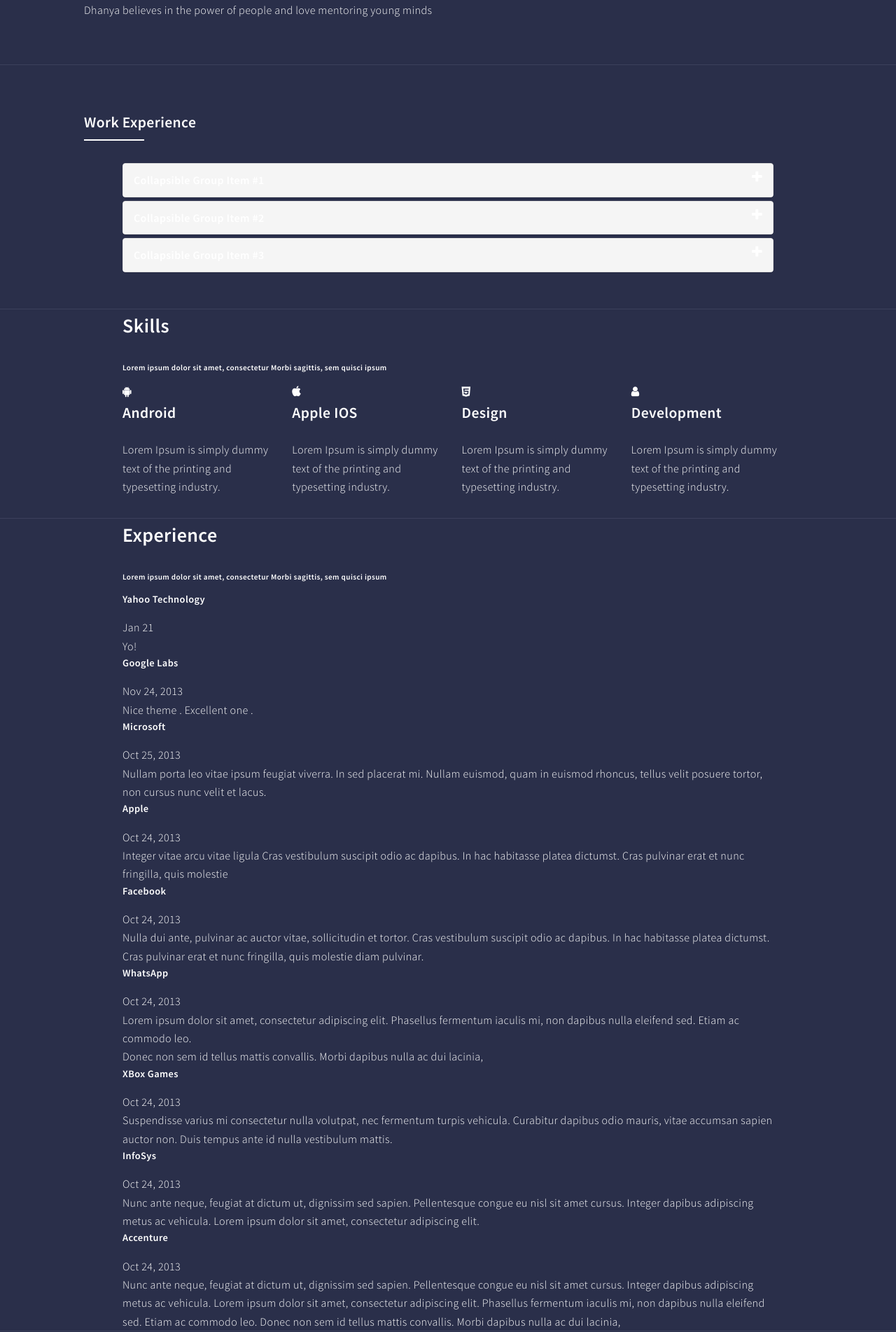
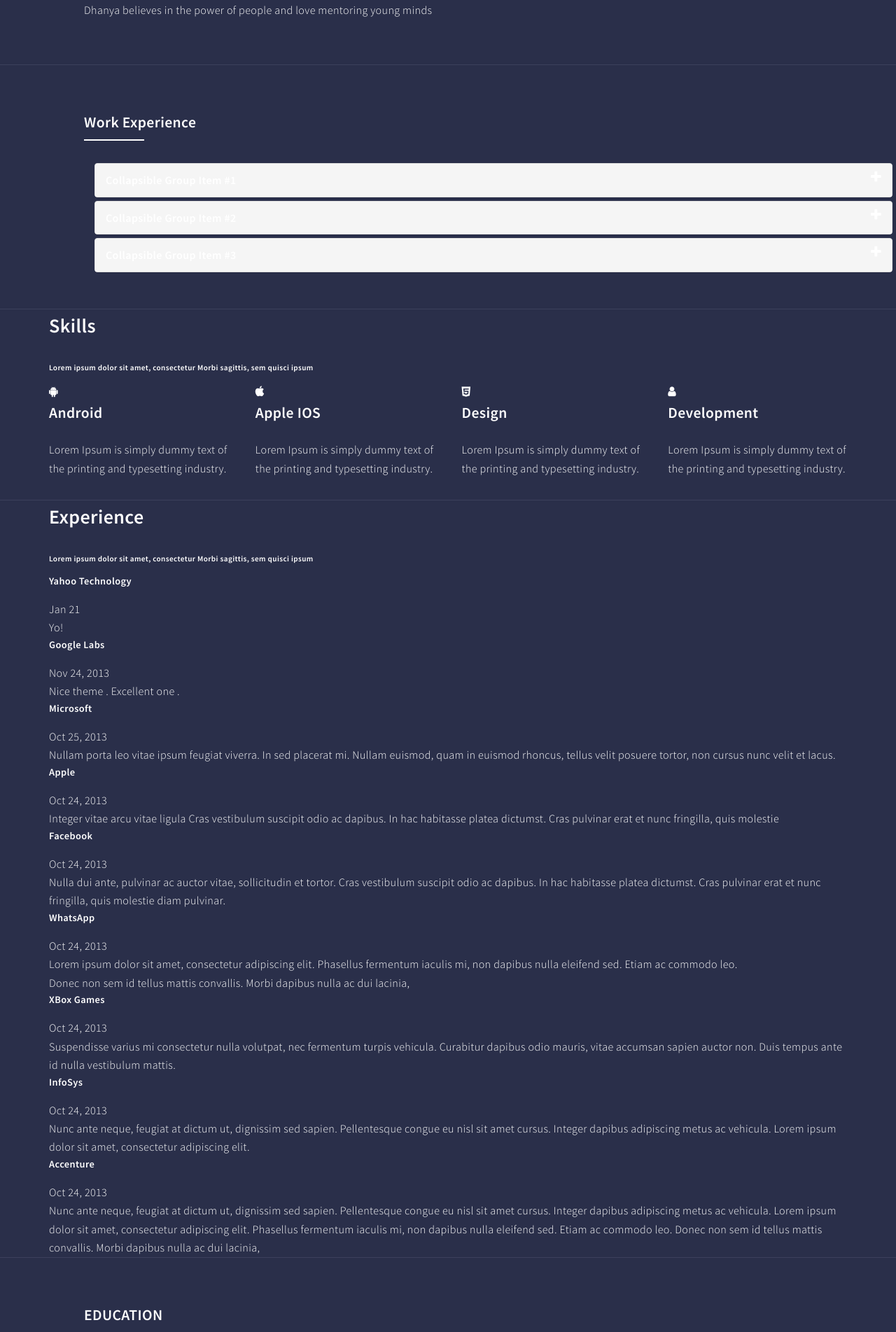
Before and after one commit to dhanyacm/dhanyacm, a Jekyll site: the page built from test.html, in a window 1280 px wide. Shown: the part 743-2646 px from the top of the page at 70% size. Built offline with Jekyll 4.4.1, drawn with Linux system fonts in a browser that asks for light colours; nearby versions of some CDN libraries.

Commit message:
Update timeline.css

```diff
--- a/css/timeline.css
+++ b/css/timeline.css
@@ -1,7 +1,3 @@
-.container {
-  max-width: 960px;
-}
-
 .panel-default>.panel-heading {
   color: #fff;
   background-color: #rgba(212, 212, 255, 0.035);
@@ -35,7 +31,7 @@
 }
 
 .panel-default>.panel-heading a[aria-expanded="true"] {
-  background-color: #eee;
+  background-color: #rgba(212, 212, 255, 0.05);
 }
 
 .panel-default>.panel-heading a[aria-expanded="true"]:after {
```
